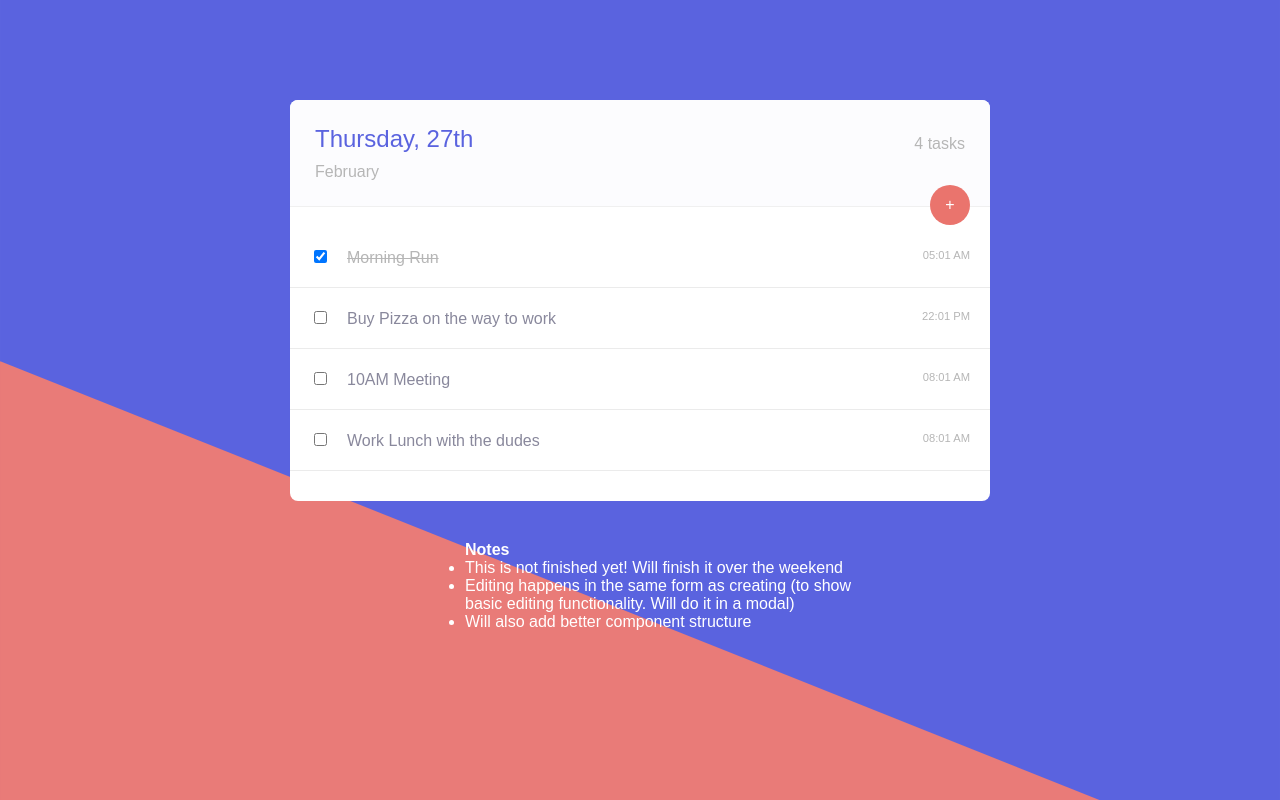
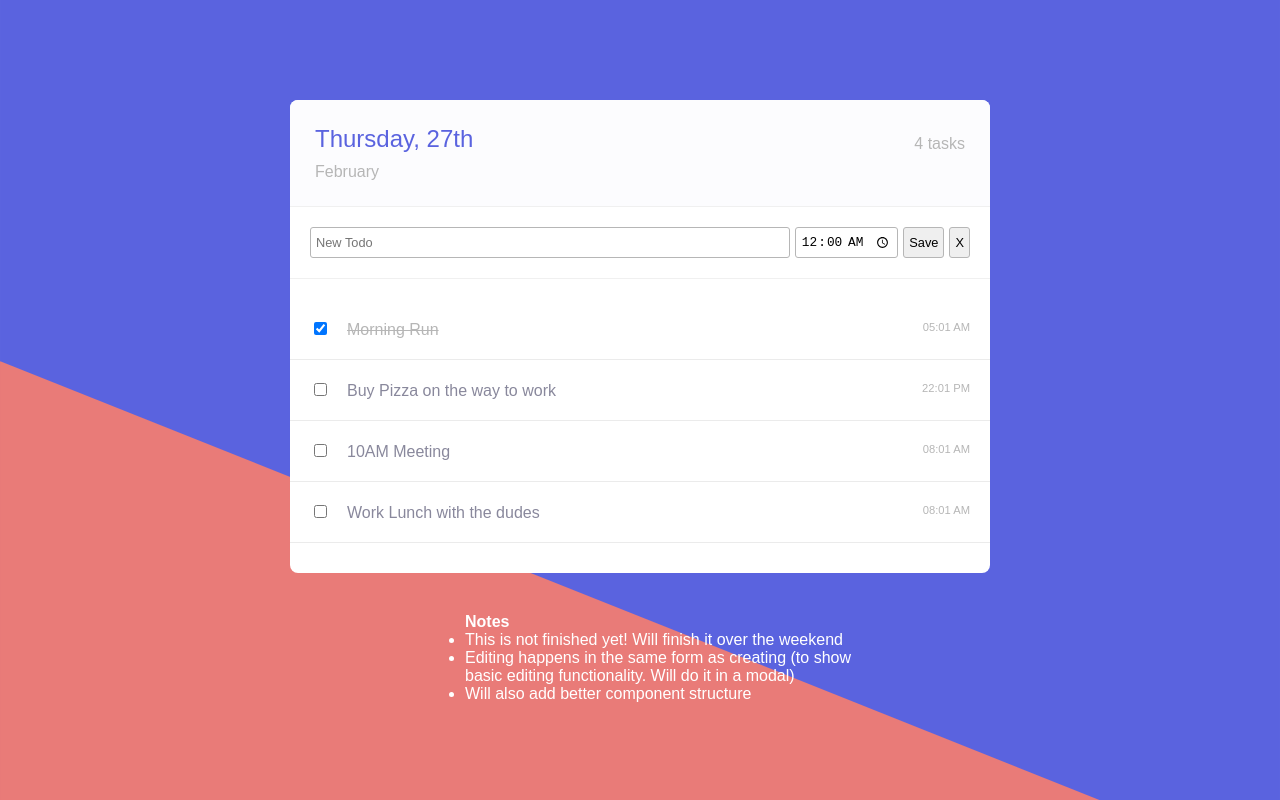
Before and after one commit to sbastidasr/forethought-todo, a React (Create React App) app: page / in a window 1280 px wide. Built offline with nearby package versions, Linux system fonts and the light colour scheme.

Commit message:
Close create button

```diff
--- a/src/ToDo.js
+++ b/src/ToDo.js
@@ -7,7 +7,7 @@ import Header from "./Header";
 const ToDo = () => {
   const [timeInput, setTimeInput] = useState("00:00");
   const [textInput, setTextInput] = useState("");
-  const [showForm, setShowForm] = useState(false);
+  const [showForm, setShowForm] = useState(true);
   const [toDos, setTodos] = useState(defaultTodos);
 
   const toggleItem = (e, index) => {
@@ -33,12 +33,12 @@ const ToDo = () => {
       return;
     }
     const todosCopy = [
-      ...toDos,
       {
         text: textInput,
         completed: false,
         due: moment(timeInput, "HH:mm")
-      }
+      },
+      ...toDos
     ];
     setTextInput("");
     setTimeInput("00:00");
@@ -50,9 +50,11 @@ const ToDo = () => {
     <ToDos>
       <Header toDos={toDos} />
 
-      <AddToDoButton onClick={() => setShowForm(!showForm)}>
-        {showForm ? "-" : "+"}
-      </AddToDoButton>
+      {!showForm && (
+        <AddToDoButton onClick={() => setShowForm(!showForm)}>
+          {showForm ? "-" : "+"}
+        </AddToDoButton>
+      )}
 
       {showForm && (
         <InputForm onSubmit={addItem}>
@@ -69,6 +71,12 @@ const ToDo = () => {
             onChange={e => setTimeInput(e.target.value)}
           />
           <input className="add-button" type="submit" value="Save" />
+          <input
+            className="add-button"
+            type="button"
+            value="X"
+            onClick={() => setShowForm(false)}
+          />
         </InputForm>
       )}
 
@@ -172,18 +180,26 @@ const InputForm = styled.form`
   padding: 20px;
   display: flex;
   height: 100%;
+  color: rgb(182, 182, 182);
+
   & input {
     padding: 5px;
     font-size: 0.8rem;
+    border: 1px solid rgb(182, 182, 182);
+    border-radius: 3px;
+    margin-right: 5px;
   }
+
   & .input {
-    width: calc(100% - 120px);
+    width: calc(100% - 160px);
   }
 
   & .add-button {
-    margin-top: 5px;
-    margin-left: 10px;
     display: inline-block;
+  }
+
+  & .add-button:last-of-type {
+    margin-right: 0px;
   }
 `;
 
```
